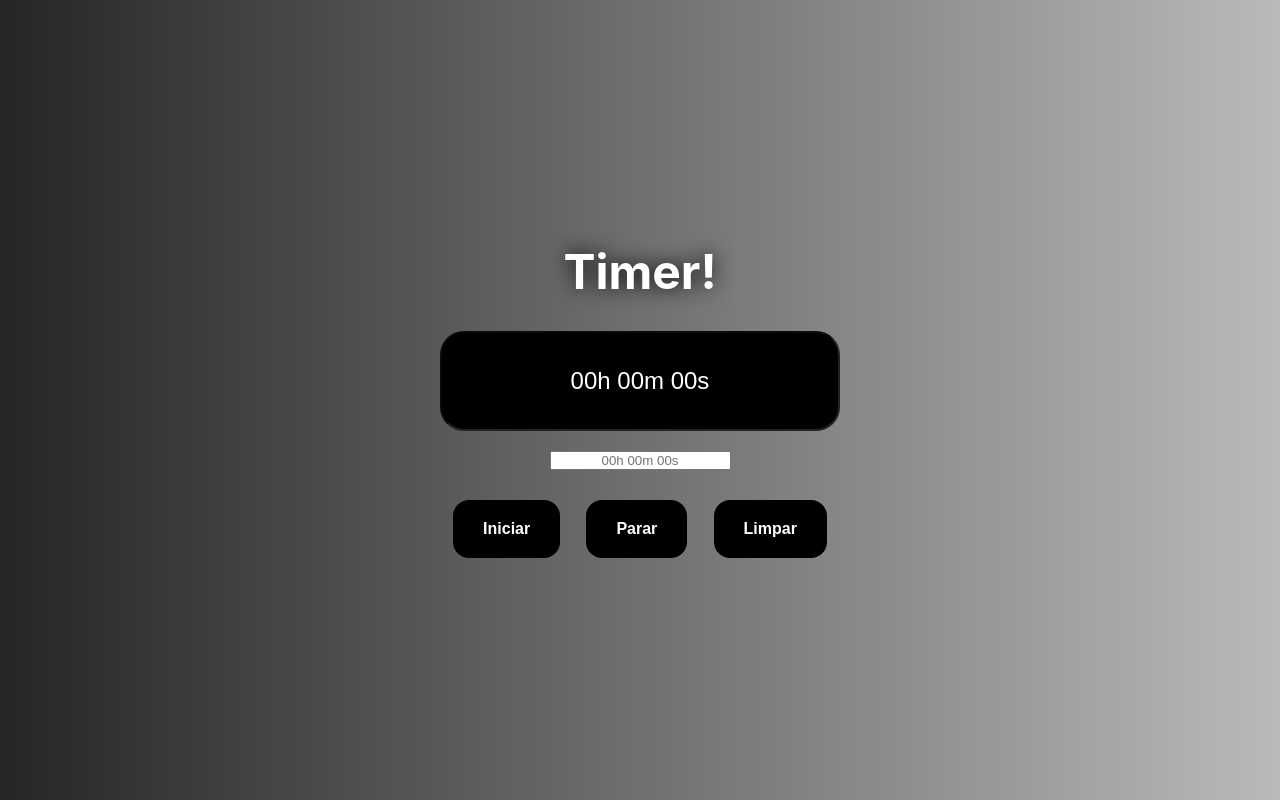
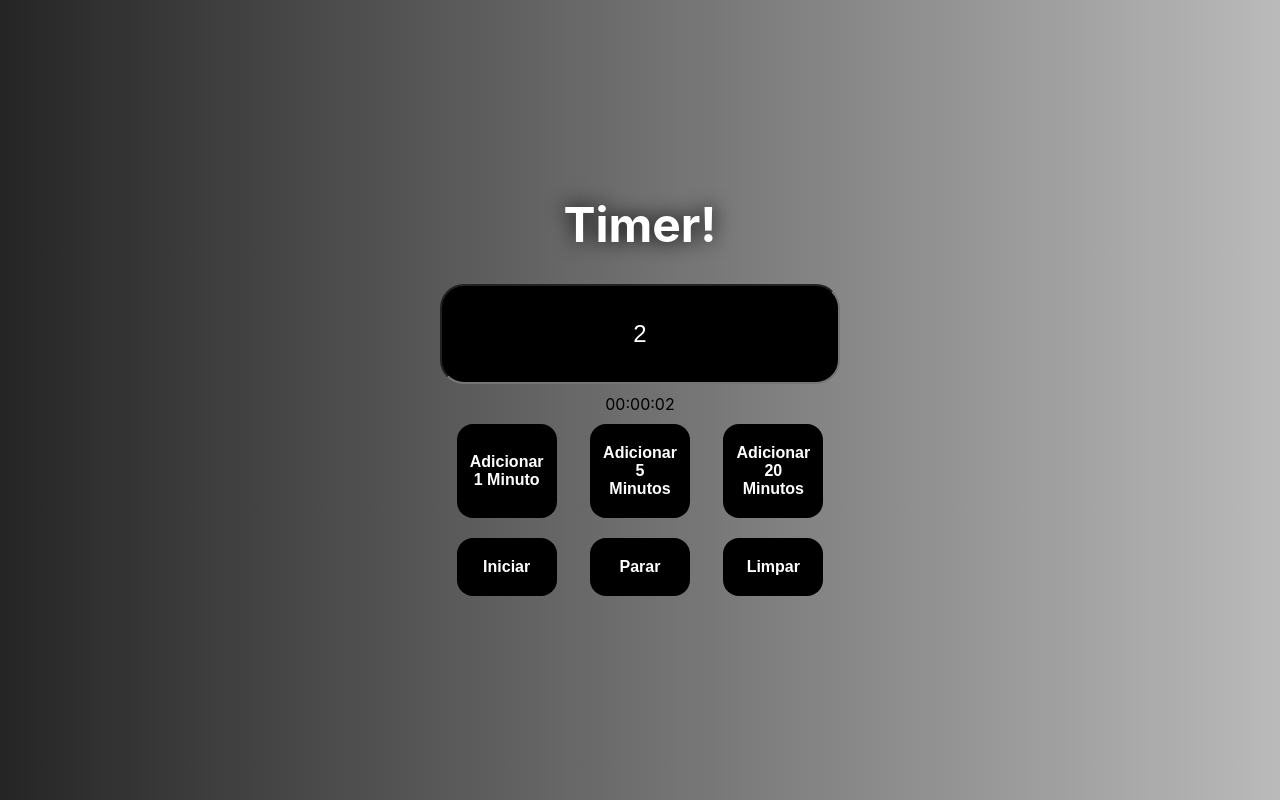
Before and after one commit to igorsilvaj/timer, a React (Create React App) app: page / in a window 1280 px wide. Built offline with nearby package versions, Linux system fonts and the light colour scheme.

Commit message:
Adiciona funcionalidade de timer

```diff
--- a/package.json
+++ b/package.json
@@ -11,6 +11,8 @@
     "react": "^18.2.0",
     "react-dom": "^18.2.0",
     "react-scripts": "5.0.1",
+    "remask": "^0.1.0-alpha.5",
+    "vanilla-masker": "^1.2.0",
     "web-vitals": "^2.1.4"
   },
   "scripts": {
--- a/src/components/Button.jsx
+++ b/src/components/Button.jsx
@@ -4,9 +4,9 @@
 class Button extends Component {
   render() {
     const text = this.props.children;
-    const {btnClass} = this.props;
+    const {btnClass, onClick} = this.props;
     return (
-      <button className={btnClass}>{text}</button>
+      <button className={btnClass} onClick={onClick}>{text}</button>
     )
   }
 }
--- a/src/components/Timer.jsx
+++ b/src/components/Timer.jsx
@@ -1,18 +1,70 @@
 import React, { Component } from 'react'
 import Button from './Button';
 import '../styles/Timer.css';
+// import { mask, unMask } from 'remask';
 
 class Timer extends Component {
   constructor() {
     super();
     this.state = {
-      time: '00h 00m 00s',
+      time: 2,
+      seconds: 0,
+      minutes: 0,
+      hours: 0,
+      intervalId: 0,
     }
   }
 
   handleChange = ({ target }) => {
     const { name, value } = target;
-    this.setState({ [name]: value })
+    this.setState({ [name]: value });
+  }
+
+  componentDidMount() {
+    console.log('mount');
+  }
+
+  componentDidUpdate() {
+    const { time, intervalId } = this.state;
+    if (time === 0) {
+      clearInterval(intervalId);
+    }
+  }
+
+  initTimer = () => {
+    this.setState({
+      intervalId: setInterval(() => {
+        const { time } = this.state;
+        this.setState({ time: time - 1 })
+      }, 1000)
+    });
+  }
+
+  stopTimer = () => {
+    const { intervalId } = this.state;
+    clearInterval(intervalId);
+  }
+
+  clearTimer = () => {
+    this.setState({time:0})
+  }
+
+  formatTime = (seconds) => {
+    const minutes = new Date(seconds * 1000).toISOString().substring(11, 19);
+    const hours = new Date(seconds * 1000).toISOString().substring(11, 19);
+    return seconds < 3600 ? minutes : hours ;
+  }
+
+  addTime1Min = () => {
+    this.setState((prev) => ({time: prev.time + 60}));
+  }
+
+  addTime5Min = () => {
+    this.setState((prev) => ({time: prev.time + 300}));
+  }
+
+  addTime20Min = () => {
+    this.setState((prev) => ({time: prev.time + 1200}));
   }
 
   render() {
@@ -22,28 +74,26 @@
         <h1 className='timerTitle'>Timer!</h1>
         <div className='inputContainer'>
           <input
-            disabled
             className='timer'
-            name="timer"
+            name="time"
             type="text"
             value={time}
+            placeholder="00h 00m 00s"
+            maxLength="6"
             onChange={this.handleChange}
           />
         </div>
         <div className='setTimeContainer'>
-          <label htmlFor="setTime">
-          <input
-          id='setTime'
-          name='setTime'
-          className='setTime'
-          type="text"
-          placeholder='00h 00m 00s' />
-          </label>
+          {this.formatTime(time)}
         </div>
         <div className='btnContainer'>
-        <Button btnClass="btnStd">Iniciar</Button>
-        <Button btnClass="btnStd">Parar</Button>
-        <Button btnClass="btnStd">Limpar</Button>
+          <Button btnClass="btnStd" onClick={this.addTime1Min}>Adicionar 1 Minuto</Button>
+          <Button btnClass="btnStd" onClick={this.addTime5Min}>Adicionar 5 Minutos</Button>
+          <Button btnClass="btnStd" onClick={this.addTime20Min}>Adicionar 20 Minutos</Button>
+
+          <Button btnClass="btnStd" onClick={this.initTimer}>Iniciar</Button>
+          <Button btnClass="btnStd" onClick={this.stopTimer}>Parar</Button>
+          <Button btnClass="btnStd" onClick={this.clearTimer}>Limpar</Button>
         </div>
       </div>
     )
--- a/src/styles/Button.css
+++ b/src/styles/Button.css
@@ -8,6 +8,12 @@
 border-radius: 1em;
 margin-top: 30px;
 cursor: pointer;
+width: 100px;
+display: flex;
+flex-flow: row wrap;
+justify-content: center;
+align-items: center;
+margin: 10px;
 }
 
 .btnStd:active {
--- a/src/styles/Timer.css
+++ b/src/styles/Timer.css
@@ -29,6 +29,7 @@
 .btnContainer {
   width: 400px;
   display: flex;
+  flex-flow: row wrap;
   justify-content: space-around;
 }
 
@@ -41,3 +42,7 @@
   margin-top: 10px;
   text-align: center;
 }
+
+.none {
+  display: none;
+}
```
Also changed, not shown: src/components/Input.jsx (added, +11 -0 lines), 1 other file (tests, documents, lock files or other folders).
